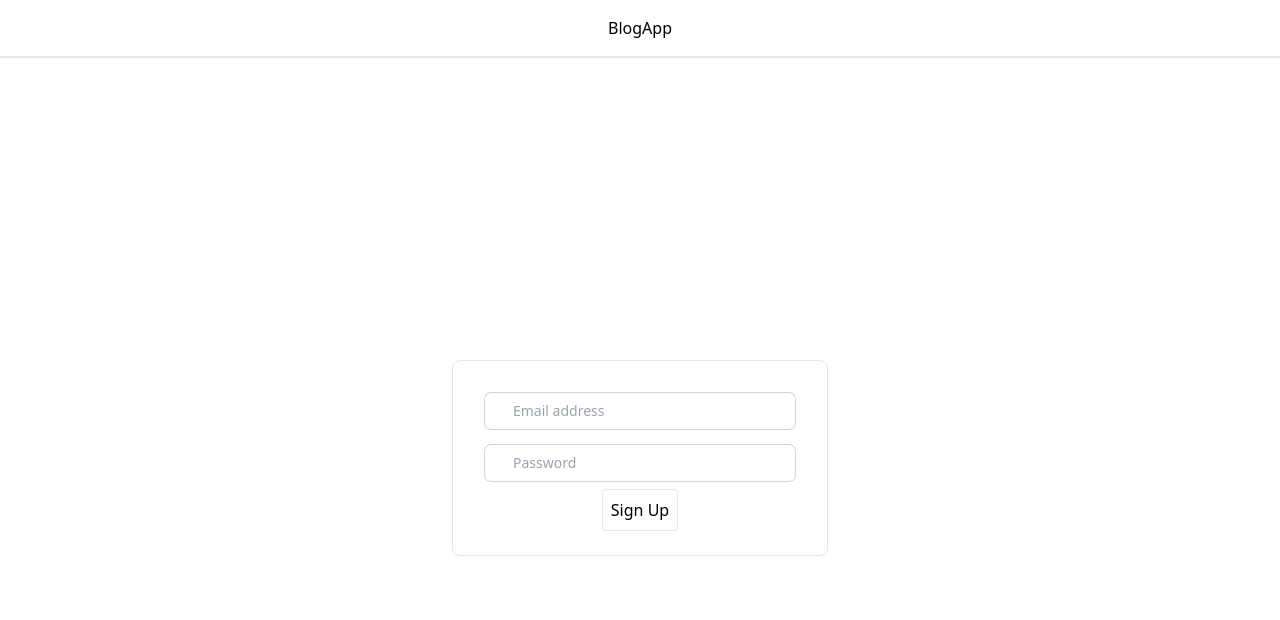
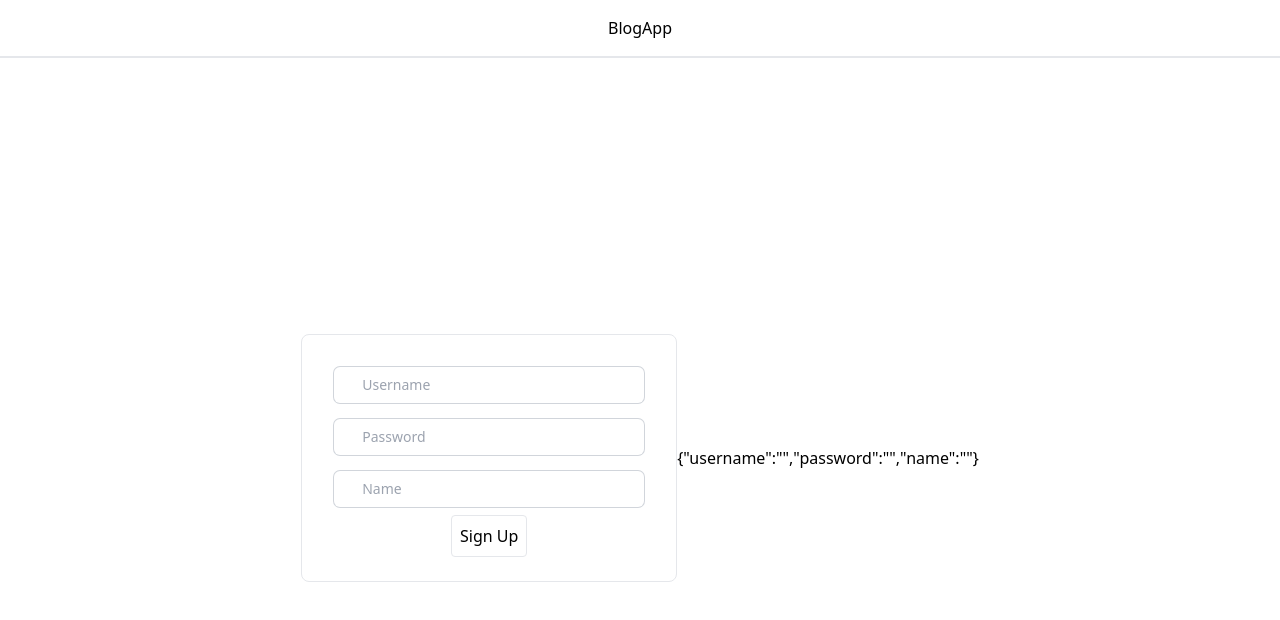
Before and after one commit to Yh010/BlogApp, a React (Vite) app in the folder frontend/: page /signup in a window 1280 px wide. Shown: the top 620 px of the page. Built offline with nearby package versions, Linux system fonts and the light colour scheme.

Commit message:
taking user inputs in signin and signup form

```diff
--- a/frontend/src/components/signupComponents/inputBox.tsx
+++ b/frontend/src/components/signupComponents/inputBox.tsx
@@ -1,15 +1,17 @@
 interface InputProps {
   placeholder: string;
+  cb: (value: string) => void;
+  prev: string;
 }
-export const InputBox: React.FC<InputProps> = ({ placeholder }) => {
+export const InputBox: React.FC<InputProps> = ({ placeholder, cb, prev }) => {
   return (
     <div className="flex justify-center p-2 span">
       <input
         type="text"
-        name="price"
-        id="price"
-        className="block rounded-md border-0 py-1.5 pl-7 pr-20 text-gray-900 ring-1  ring-gray-300 placeholder:text-gray-400  sm:text-sm sm:leading-6"
+        className="block rounded-md border-0 py-1.5 pl-7 pr-20 text-gray-900 ring-1 ring-gray-300 placeholder:text-gray-400 sm:text-sm sm:leading-6"
         placeholder={placeholder}
+        value={prev}
+        onChange={(e) => cb(e.target.value)}
       />
     </div>
   );
--- a/frontend/src/pages/SignIn.tsx
+++ b/frontend/src/pages/SignIn.tsx
@@ -1,14 +1,40 @@
+import { useState } from "react";
 import { InputBox } from "../components/signupComponents/inputBox";
 import { SignUpButton } from "../components/signupComponents/SignupButton";
+import { SigninInput } from "@yh010/blogapp-common";
 
 export const Signin = () => {
+  const [postInputs, setpostInputs] = useState<SigninInput>({
+    username: "",
+    password: "",
+    name: "",
+  });
+
+  const handleChange = (field: keyof SigninInput, value: string) => {
+    setpostInputs({ ...postInputs, [field]: value });
+  };
+
   return (
     <div className="flex justify-center items-center h-screen">
       <div className="border p-6 rounded-lg">
-        <InputBox placeholder="Email address" />
-        <InputBox placeholder="Password" />
+        <InputBox
+          placeholder="Username"
+          cb={(value) => handleChange("username", value)}
+          prev={postInputs.username}
+        />
+        <InputBox
+          placeholder="Password"
+          cb={(value) => handleChange("password", value)}
+          prev={postInputs.password}
+        />
+        <InputBox
+          placeholder="Name"
+          cb={(value) => handleChange("name", value)}
+          prev={postInputs.name || ""}
+        />
         <SignUpButton text="Sign In" />
       </div>
+      {JSON.stringify(postInputs)}
     </div>
   );
 };
--- a/frontend/src/pages/SignUp.tsx
+++ b/frontend/src/pages/SignUp.tsx
@@ -1,14 +1,40 @@
+import { SignupInput } from "@yh010/blogapp-common";
 import { InputBox } from "../components/signupComponents/inputBox";
 import { SignUpButton } from "../components/signupComponents/SignupButton";
+import { useState } from "react";
 
 export const Signup = () => {
+  const [postInputs, setpostInputs] = useState<SignupInput>({
+    username: "",
+    password: "",
+    name: "",
+  });
+
+  const handleChange = (field: keyof SignupInput, value: string) => {
+    setpostInputs({ ...postInputs, [field]: value });
+  };
+
   return (
     <div className="flex justify-center items-center h-screen">
       <div className="border p-6 rounded-lg">
-        <InputBox placeholder="Email address" />
-        <InputBox placeholder="Password" />
+        <InputBox
+          placeholder="Username"
+          cb={(value) => handleChange("username", value)}
+          prev={postInputs.username}
+        />
+        <InputBox
+          placeholder="Password"
+          cb={(value) => handleChange("password", value)}
+          prev={postInputs.password}
+        />
+        <InputBox
+          placeholder="Name"
+          cb={(value) => handleChange("name", value)}
+          prev={postInputs.name || ""}
+        />
         <SignUpButton text="Sign Up" />
       </div>
+      {JSON.stringify(postInputs)}
     </div>
   );
 };
```
